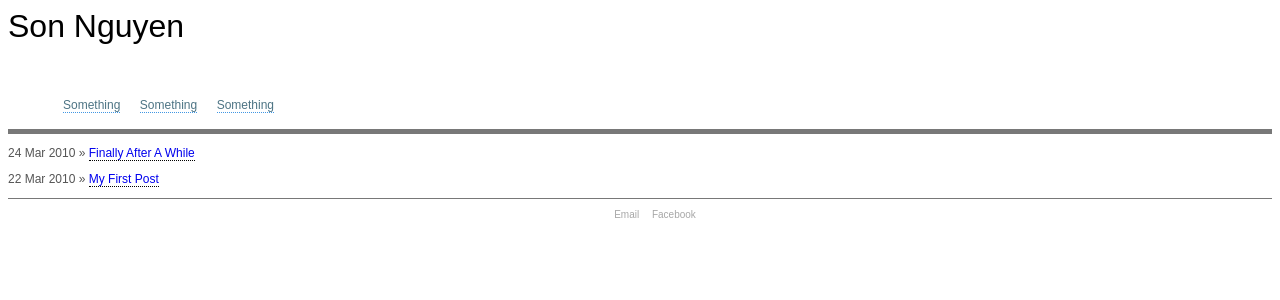
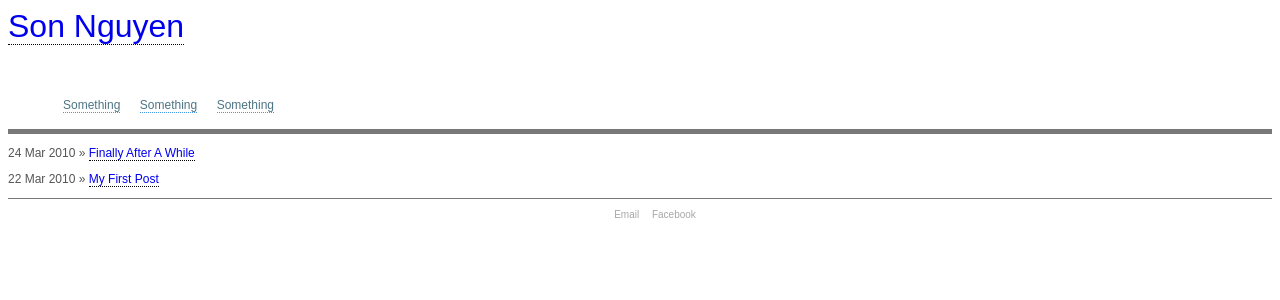
Before and after one commit to son-nguyen/son-nguyen.github.com, a Jekyll site: the page built from index.html, in a window 1280 px wide. Shown: the top 300 px of the page. Built offline with Jekyll 4.4.1, drawn with Linux system fonts in a browser that asks for light colours.

Commit message:
title points back to website

```diff
--- a/_layouts/default.html
+++ b/_layouts/default.html
@@ -10,7 +10,7 @@
     </head>
     <body>
         <div id="header">
-            <p id="page-title">Son Nguyen</p>
+            <p id="page-title"><a class="page-title-link" href="http://son-nguyen.github.com">Son Nguyen</a></p>
             {% if page.random != "Home" %}
                 <p id="page-subtitle">{{ page.title }}</p>
             {% else %}
--- a/stylesheets/style.css
+++ b/stylesheets/style.css
@@ -47,6 +47,10 @@ a {
     margin: 0px;
 }
 
+#page-title a:visited {
+   color:#000;
+}
+
 #page-subtitle {
 
 }
```
